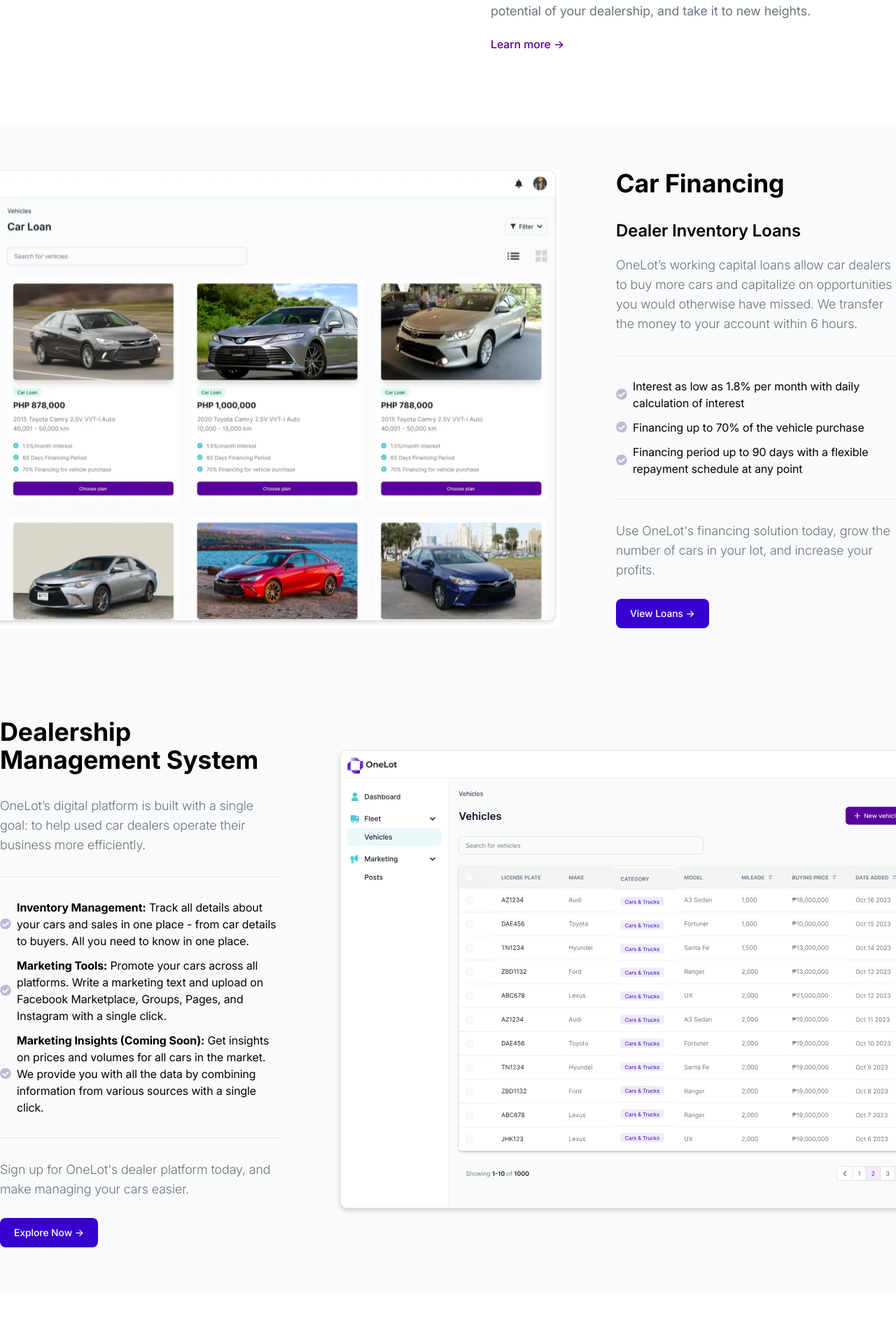
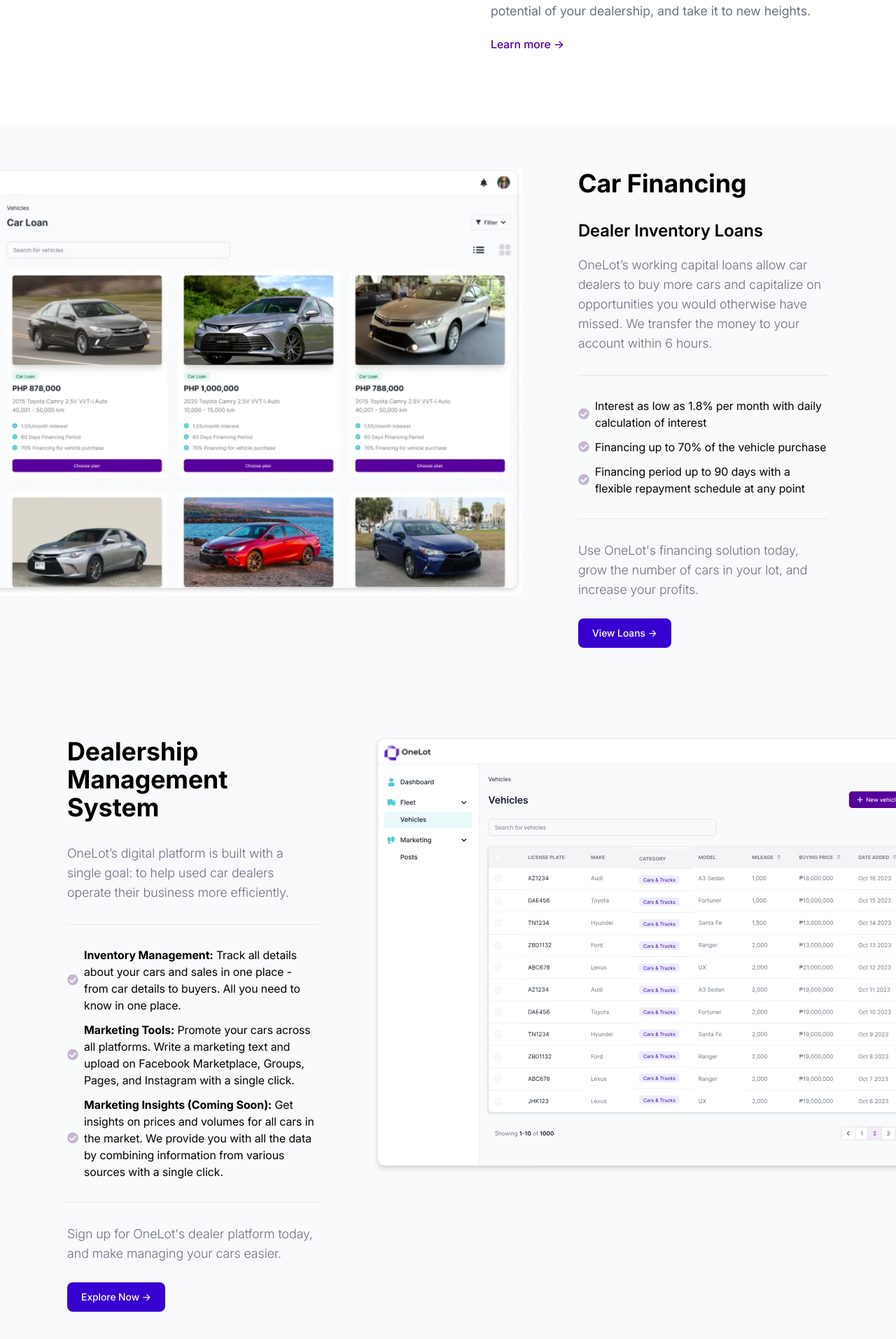
Before and after one commit to Tausif4171/onelot-assignment, a Next.js app: page / in a window 1280 px wide. Shown: the part 1844-3758 px from the top of the page at 70% size. Before the commit the page ends 3691 px from the top, so only its background shows below. Built offline with nearby package versions, Linux system fonts and the light colour scheme.

Commit message:
Responsiveness done for car financing and dealer operations component ✅

```diff
--- a/app/components/CarFinancing.tsx
+++ b/app/components/CarFinancing.tsx
@@ -9,14 +9,14 @@
 export const CarFinancing = () => {
   return (
     <div className="bg-[#F9FAFB]">
-      <div className="flex md:flex-row flex-col-reverse gap-x-20 gap-y-4 max-w-[1440px] py-8 md:py-16 px-4 md:px-0">
+      <div className="flex md:flex-row flex-col-reverse gap-x-20 gap-y-4 max-w-[1440px] py-8 md:py-16 pl-4 md:pl-0 pr-4 md:pr-24">
         <Image
           // className=" w-[214px] h-[175px] md:w-[800px] md:h-[652px]"
-          className=" flex-shrink-0"
+          className=" w-[60%] md:w-[63%] object-cover h-fit"
           alt="carFinancing"
           src={carFinancing}
         />
-        <div className=" ">
+        <div className="md:w-[37%]">
           <div className=" mb-8">
             <Heading text="Car Financing" size="md" />
           </div>
--- a/app/components/DealerOperations.tsx
+++ b/app/components/DealerOperations.tsx
@@ -9,8 +9,8 @@
 export const DealerOperations = () => {
   return (
     <div className="bg-[#F9FAFB] flex justify-end">
-      <div className="flex flex-col md:flex-row gap-x-20 gap-y-4 max-w-[1440px] py-8 md:py-16 px-4 md:px-0">
-        <div className=" ">
+      <div className="flex flex-col md:flex-row gap-x-20 gap-y-4 max-w-[1440px] py-8 md:py-16 pr-4 md:pr-0 pl-4 md:pl-24">
+        <div className="md:w-[37%]">
           <div className=" mb-8">
             <Heading text="Dealership Management System" size="md" />
           </div>
@@ -62,7 +62,7 @@
         </div>
         <Image
           // className=" w-[214px] h-[175px] md:w-[800px] md:h-[652px]"
-          className=" flex-shrink-0"
+          className=" w-[60%] md:w-[63%] object-cover h-fit"
           alt="carFinancing"
           src={dealerOperations}
         />
```
